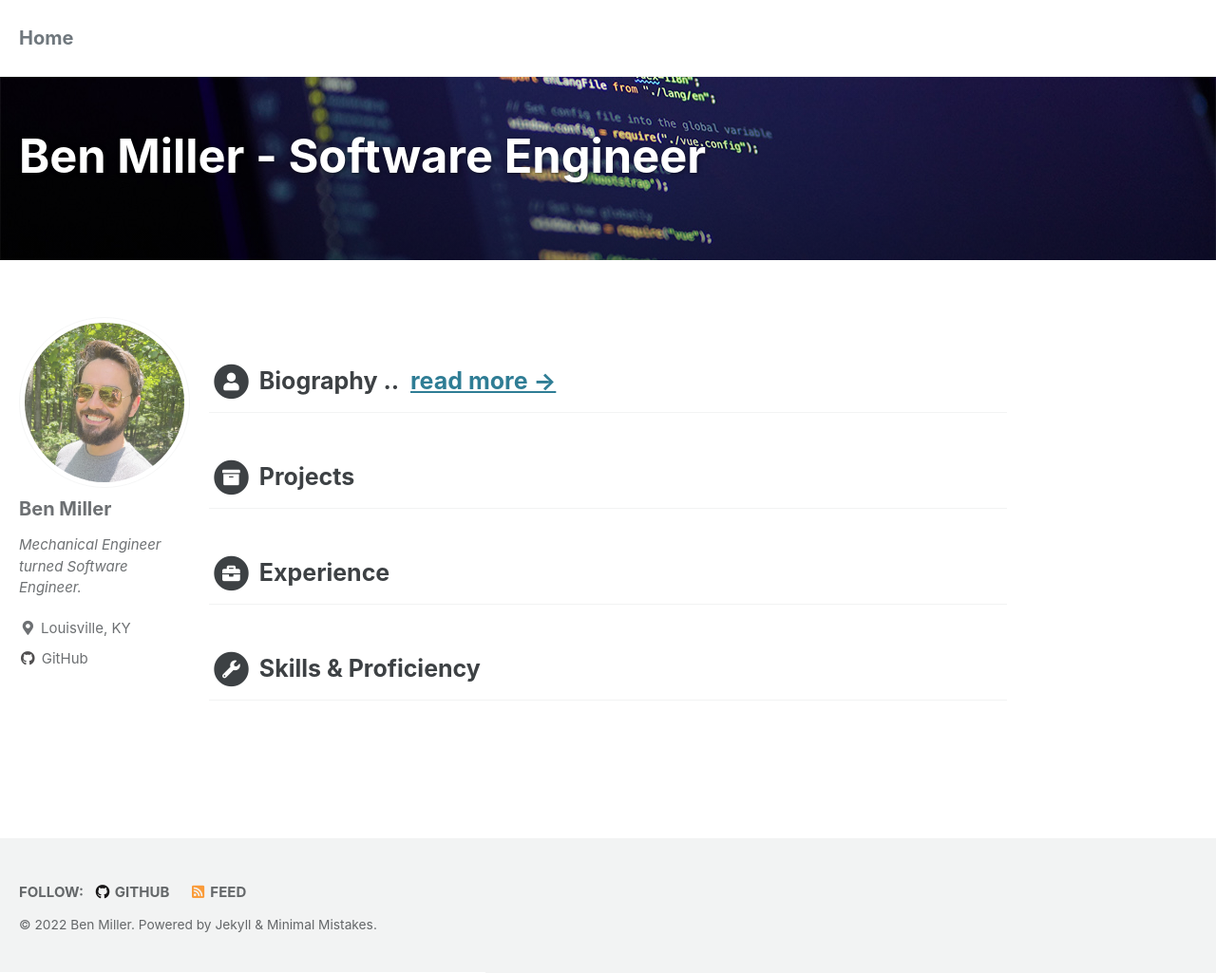
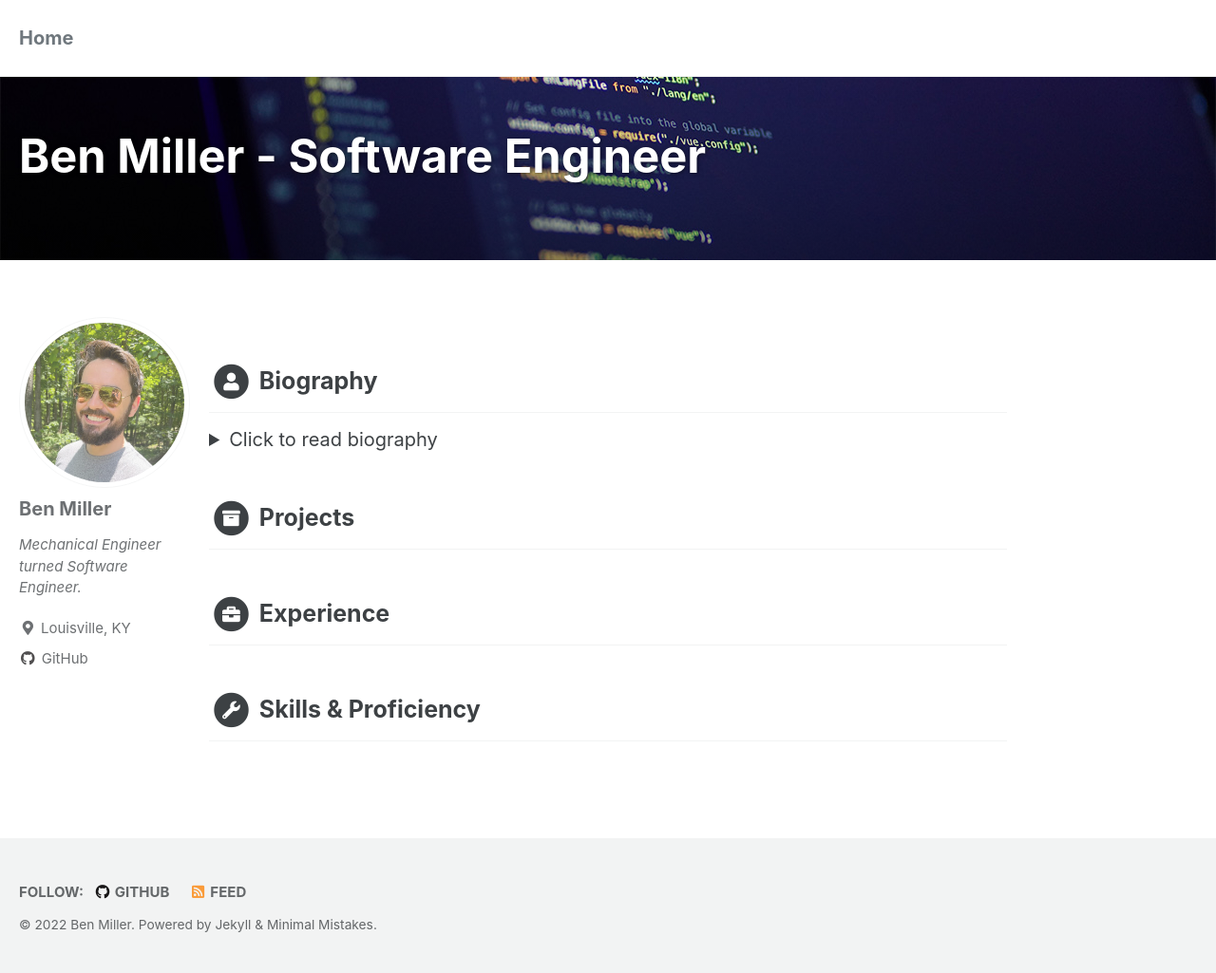
Before and after one commit to Ben-M-90/Ben-M-90.github.io, a Jekyll site: the page built from _pages/home.md, in a window 1280 px wide and 1025 px high. Shown: the whole window at 95% size. Built offline with Jekyll 4.4.1, drawn with Linux system fonts in a browser that asks for light colours; cached includes are drawn as plain includes.

Commit message:
Change text-expand to details tag.

```diff
--- a/_pages/home.md
+++ b/_pages/home.md
@@ -16,17 +16,14 @@ header:
 Biography
 </h2>
 
+<details>
+	<summary>Click to read biography</summary>
+	Current Quality Engineer with a background in Mechanical Engineering in Automotive and Aerospace industries intending to make a career change to Software Engineering with a focus on back-end Python development.
 
+	Experience working with pre-production product life (stress analysis to drive design changes to improve product performance, set-up of new manufacturing line) and post-production (analyzing defect data to capture quality issues and drive manufacturing changes to eliminate concerns).
 
-[expand]
-
-Current Quality Engineer with a background in Mechanical Engineering in Automotive and Aerospace industries intending to make a career change to Software Engineering with a focus on back-end Python development.
-
-Experience working with pre-production product life (stress analysis to drive design changes to improve product performance, set-up of new manufacturing line) and post-production (analyzing defect data to capture quality issues and drive manufacturing changes to eliminate concerns).
-
-Technology and computers have been a central focus of my life since I was little. I've seen computers grow from command-line operating systems to the complex systems we have today. I took an interest in web development when I was younger, self-teaching myself HTML, PHP, and SQL to make websites purely out of curiosity. This passion continued into adulthood by both tinkering with new technologies as they release, and by leveraging these skills in my Mechanical Engineering background to help accelerate my career. After some time in the Mechanical realm, I have realized it is time to turn my passion and hobby into a profession.
-
-[/expand]
+	Technology and computers have been a central focus of my life since I was little. I've seen computers grow from command-line operating systems to the complex systems we have today. I took an interest in web development when I was younger, self-teaching myself HTML, PHP, and SQL to make websites purely out of curiosity. This passion continued into adulthood by both tinkering with new technologies as they release, and by leveraging these skills in my Mechanical Engineering background to help accelerate my career. After some time in the Mechanical realm, I have realized it is time to turn my passion and hobby into a profession.
+</details>
 
 <h2>
 <span class="fa-stack fa-xs">
```
